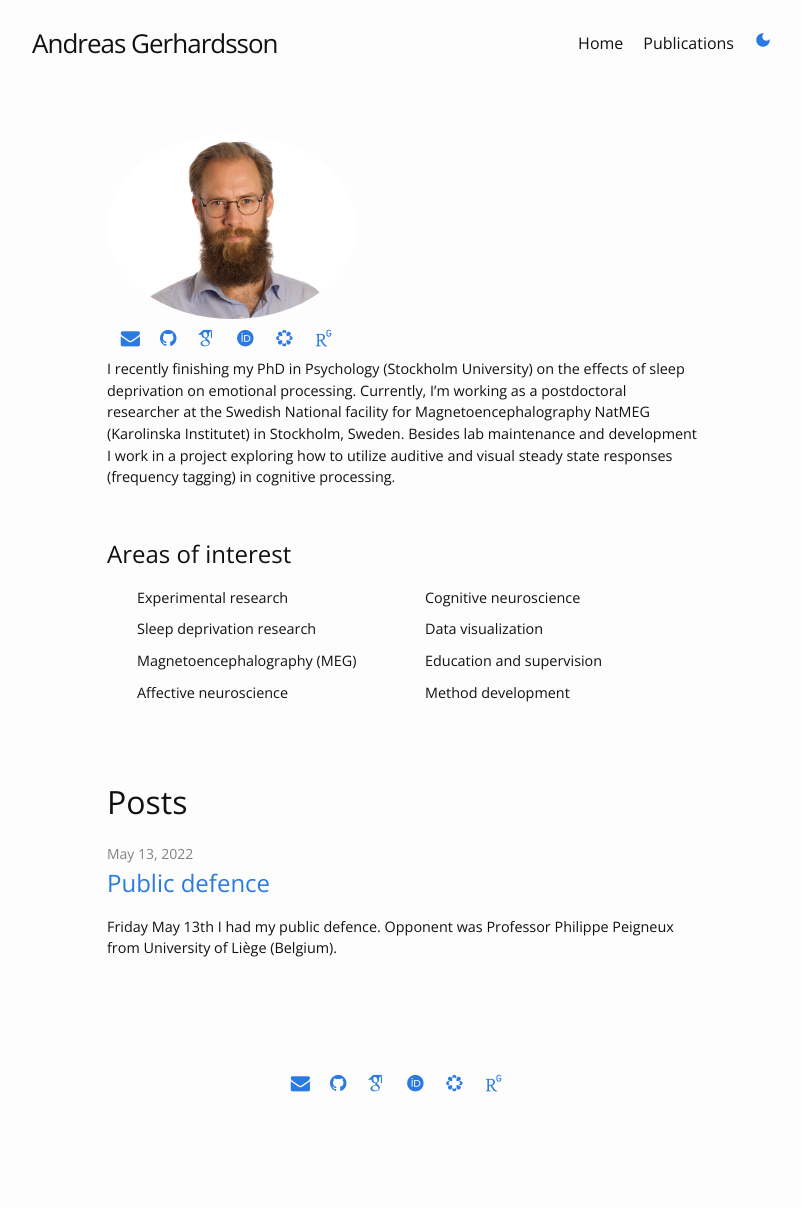
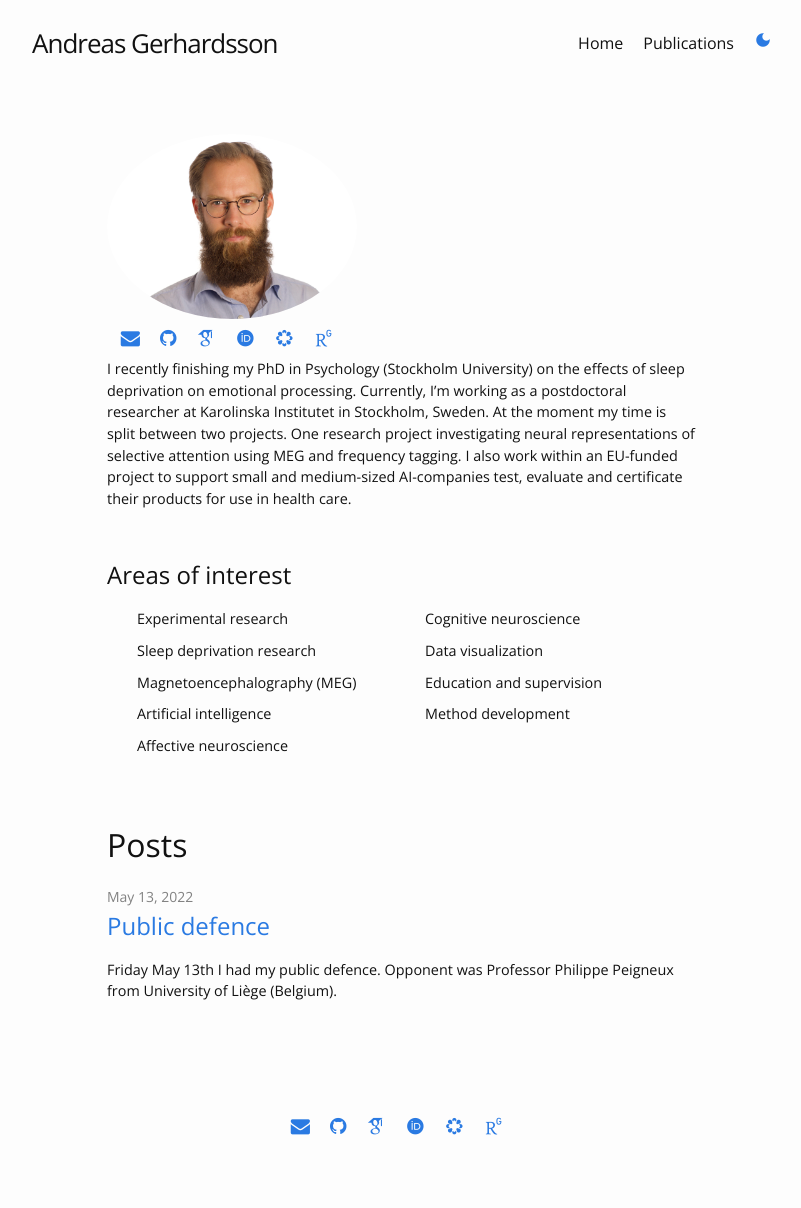
Before and after one commit to agerhardsson/agerhardsson.github.io, a Jekyll site: the page built from index.md, in a window 1280 px wide. Shown: the whole page, without its empty margins (246-1047 px from the left). Built offline with Jekyll 4.4.1, drawn with Linux system fonts in a browser that asks for light colours; some web fonts are replaced; before the commit the page ends 1165 px from its top, so only the background shows below that.

Commit message:
Change bio

```diff
--- a/_config.yml
+++ b/_config.yml
@@ -17,12 +17,13 @@ url: "https://agerhardsson.github.io" # the base hostname & protocol for your si
 short-bio:
     # I started working as a research assistant for Johanna Schwarz (PhD), in a large sleep deprivation project, where I helped with data collection of more than 200 participants, analyzed results and wrote articles. This prepared me well for the PhD education, which I started in 2016. Working in the project also led me into the sleep research, and my main research focus is the effects of sleep deprivation on the interplay between emotion and cognition, which is also the subject of what was the first article of my dissertation. I recently finished my PhD and during the past two years I have started to work with magnetoencephalography (MEG) to understand neural underpinnings of effects of sleep deprivation. I am also interested in exploring selective attention processes using frequency tagging.
 
-    I recently finishing my PhD in Psychology (Stockholm University) on the effects of sleep deprivation on emotional processing. Currently, I'm working as a postdoctoral researcher at the Swedish National facility for Magnetoencephalography NatMEG (Karolinska Institutet) in Stockholm, Sweden. Besides lab maintenance and development I work in a project exploring how to utilize auditive and visual steady state responses (frequency tagging) in cognitive processing.
+    I recently finishing my PhD in Psychology (Stockholm University) on the effects of sleep deprivation on emotional processing. Currently, I'm working as a postdoctoral researcher at Karolinska Institutet in Stockholm, Sweden. At the moment my time is split between two projects. One research project investigating neural representations of selective attention using MEG and frequency tagging. I also work within an EU-funded project to support small and medium-sized AI-companies test, evaluate and certificate their products for use in health care.
 
 areas-of-interest:
     [Experimental research,
     Sleep deprivation research,
     Magnetoencephalography (MEG),
+    Artificial intelligence,
     Affective neuroscience,
     Cognitive neuroscience,
     Data visualization,
```
